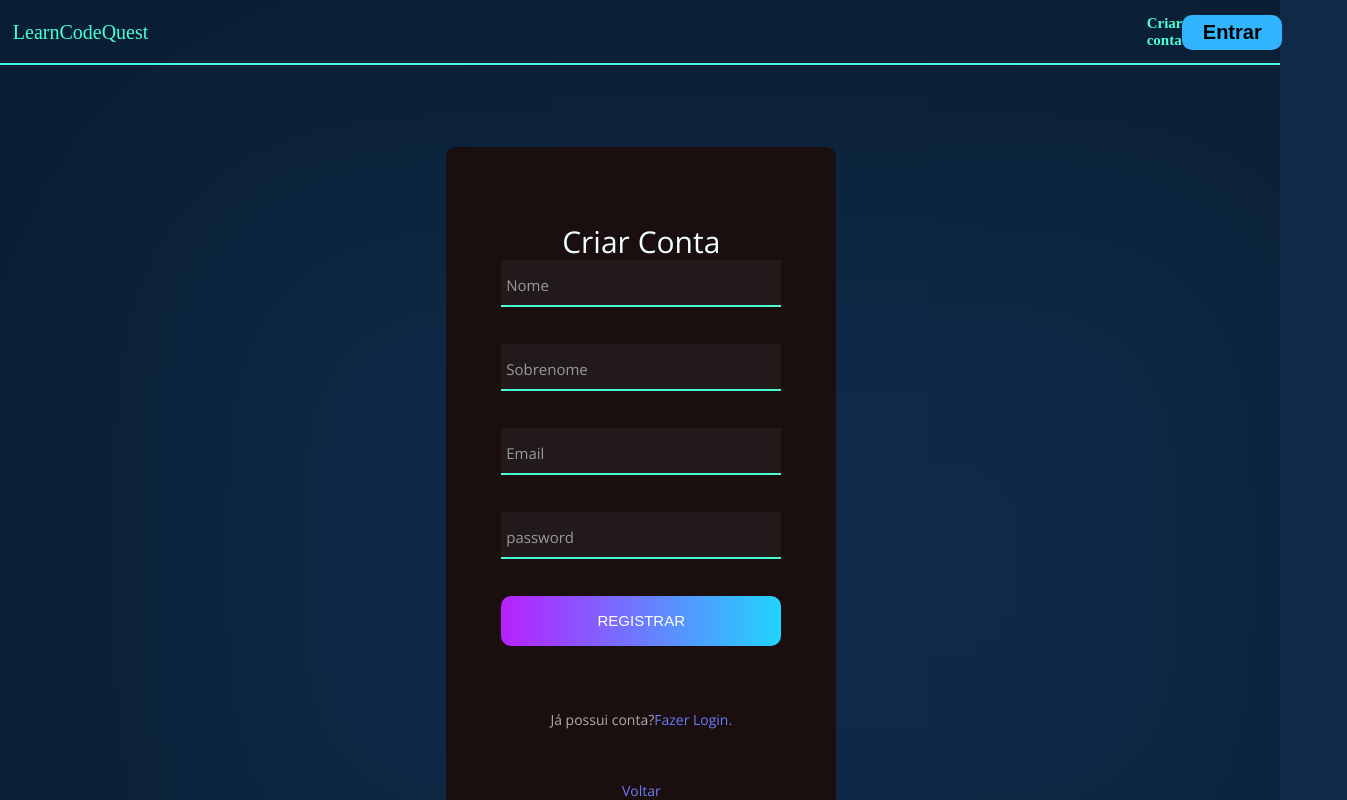
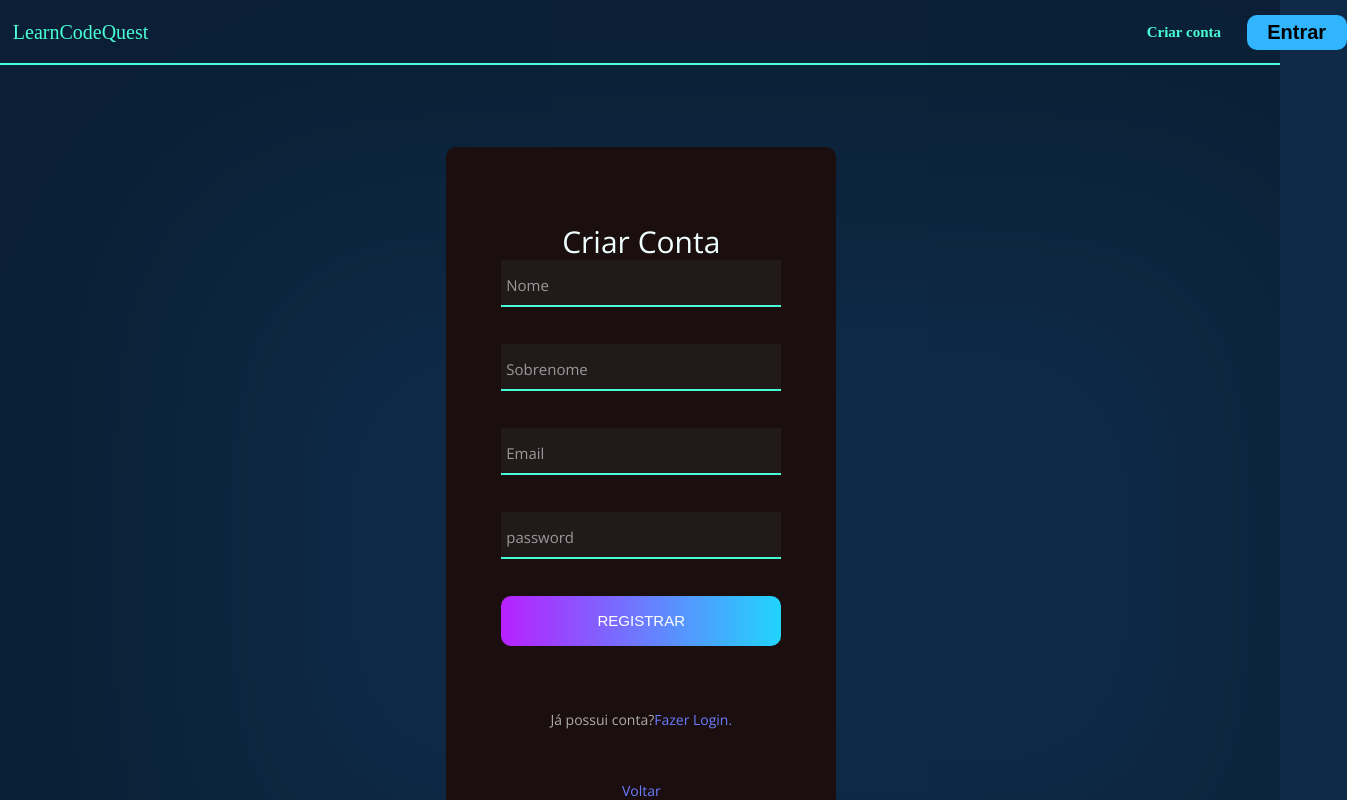
Before and after one commit to MatheusLMallmann/LearnCodeQuest, a React (Create React App) app in the folder learncodequest/: page /register in a window 1280 px wide. Shown: the top 800 px of the page, 1347 px wide, since content can reach past the window. Built offline with nearby package versions, Linux system fonts and the light colour scheme; a web font is replaced by a local one.

Commit message:
mudanca da navbar quando logado

```diff
--- a/learncodequest/src/components/layoutPages/navbar/navbar.jsx
+++ b/learncodequest/src/components/layoutPages/navbar/navbar.jsx
@@ -1,16 +1,41 @@
 import './navbarStyles.css';
 import React from 'react';
 import { Link } from 'react-router-dom';
+import profileImg from '../../../img/unknown.png'
 
 export const Navbar = () => {
 
+    var tela
 
+    const handleLogout = (e) => {
+        e.preventDefault();
+    };
+
+    const isLogged = (props) => {
+        const logged = props.isLoggedIn;
+        if(logged){
+            tela =
+                <div>
+                    <Link className='bttnCriarConta'  to="/"><button onClick={handleLogout}>Logout</button></Link>
+                    <img src={profileImg} alt = "imagemDaPage" />
+                </div>
+        }else{
+            tela = <div>
+                        <Link className='bttnCriarConta'  to="/register">Criar conta</Link>
+                        <Link className='bttnRegistrar'  to="/login"><button className="header-entrar">Entrar</button></Link>
+                    </div>
+        }
+    }
+
+    tela = <div>
+                <Link className='bttnCriarConta'  to="/register">Criar conta</Link>
+                <Link className='bttnRegistrar'  to="/login"><button className="header-entrar">Entrar</button></Link>
+            </div>
 
     return (
         <nav id="navbar" className="header">
                 <Link className = "header-font" to= "/">LearnCodeQuest</Link>
-                <Link className='bttnCriarConta'  to="/register">Criar conta</Link>
-                <Link className='bttnRegistrar'  to="/login"><button className="header-entrar">Entrar</button></Link>
+                {tela}
         </nav>
     );
 }
--- a/learncodequest/src/components/layoutPages/navbar/navbarStyles.css
+++ b/learncodequest/src/components/layoutPages/navbar/navbarStyles.css
@@ -16,7 +16,6 @@
     display: flex;
     align-items: center;
     border-bottom: 2px solid #48FFD5;
-
 }
 
 .header p {
@@ -28,8 +27,9 @@
     align-items: center;
     align-content: right;
     float: right;
-    width: 30%;
+    width: auto;
     padding-left: 73%;
+    margin-left: 5%;
 }
 
 .header-font{
@@ -50,10 +50,8 @@
     cursor: pointer;
     width: 100px;
     height: 35px;
-    margin-right: 1%;
 }
 .bttnCriarConta{
-    margin-left: 78%;
     color: #48FFD5;
     font-weight: bold;
     font-size: 15px;
--- a/learncodequest/src/pages/Register/register.jsx
+++ b/learncodequest/src/pages/Register/register.jsx
@@ -19,7 +19,7 @@ export const Register = () => {
         console.log('click');
         axios({
             method: 'POST',
-            url: 'http://localhost:3000/auth/register',
+            url: 'http://localhost:80/auth/register',
             headers: {
                 'Content-Type': 'application/json'
             },
--- a/learncodequest/src/routes/index.jsx
+++ b/learncodequest/src/routes/index.jsx
@@ -11,7 +11,6 @@ import Desafios from '../pages/Desafio/desafio';
 
 
 export const AppRouter = () =>{
-
 
 
     return(
```
Also changed, not shown: learncodequest/src/img/unknown.png (added).
